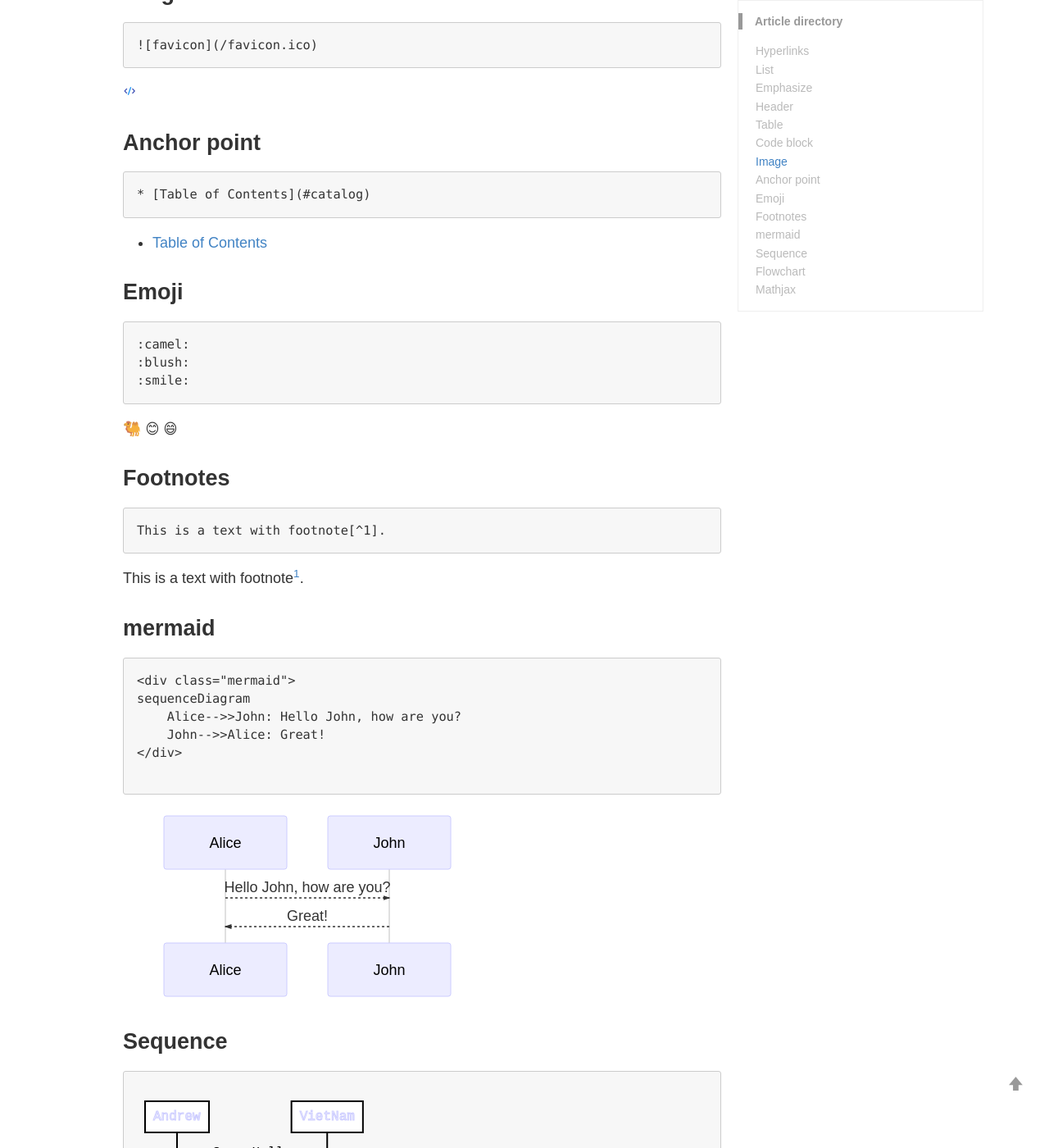
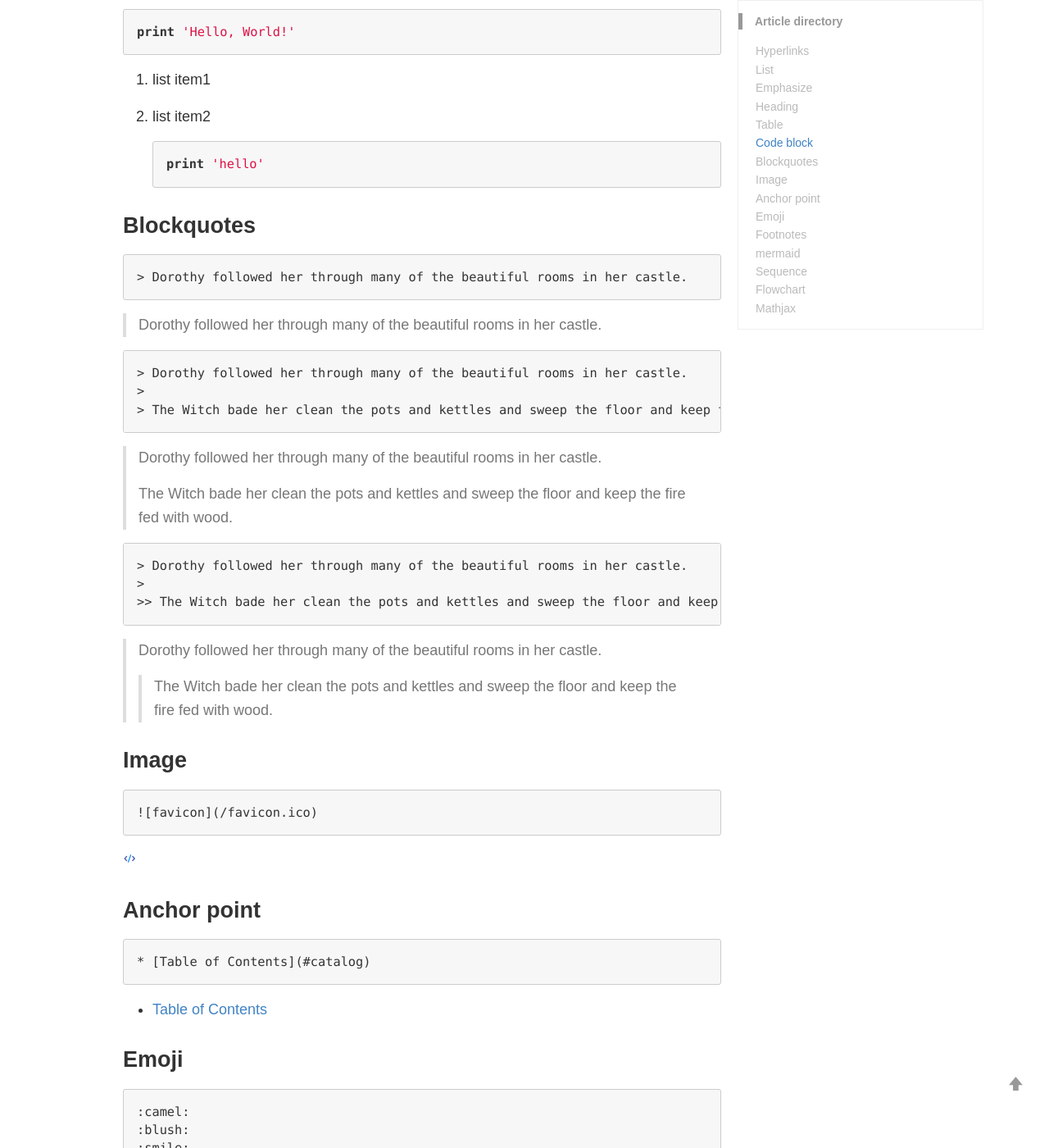
Before and after one commit to nqloc/nqloc.github.io, a Jekyll site: the page built from _wiki/markdown-cheatsheet.md, in a window 1280 px wide and 1400 px high, scrolled down 3132 px. Shown: the whole window at 82% size. Built offline with Jekyll 4.4.1, drawn with Linux system fonts in a browser that asks for light colours; emoji names are drawn with the system emoji font; formulas are drawn with MathJax 3; comment, search, counter and statistics services are not loaded; some of the changed text lies outside the part shown.

Commit message:
Update markdown-cheatsheet.md

````diff
--- a/_wiki/markdown-cheatsheet.md
+++ b/_wiki/markdown-cheatsheet.md
@@ -82,18 +82,16 @@ active: true
 
 *Italics*
 
-### Header
+### Heading
 
-```
-# H1
-## H2
-### H3
-#### H4
-##### H5
-###### H6
-```
-
-Tips: `#` Add spaces to the middle of the title.
+| Markdown | HTML | Rendered Output |
+| ------- | :------ | :-----: |
+| ```# Heading level 1``` | ```<h1>Heading level 1</h1>``` | <h1>Heading level 1</h1> |
+| ```## Heading level 2``` | ```<h2>Heading level 2</h2>``` | <h2>Heading level 2</h2> |
+| ```### Heading level 3``` | ```<h3>Heading level 3</h3>``` | <h3>Heading level 3</h3> |
+| ```#### Heading level 4``` | ```<h4>Heading level 4</h4>``` | <h4>Heading level 4</h4> |
+| ```##### Heading level 5``` | ```<h5>Heading level 5</h5>``` | <h5>Heading level 5</h5> |
+| ```###### Heading level 6``` | ```<h6>Heading level 6</h6>``` | <h6>Heading level 6</h6> |
 
 ### Table
 
@@ -124,6 +122,34 @@ print 'Hello, World!'
    ```python
    print 'hello'
    ```
+
+### Blockquotes
+
+```
+> Dorothy followed her through many of the beautiful rooms in her castle.
+```
+
+> Dorothy followed her through many of the beautiful rooms in her castle.
+
+```
+> Dorothy followed her through many of the beautiful rooms in her castle.
+>
+> The Witch bade her clean the pots and kettles and sweep the floor and keep the fire fed with wood.
+```
+
+> Dorothy followed her through many of the beautiful rooms in her castle.
+>
+> The Witch bade her clean the pots and kettles and sweep the floor and keep the fire fed with wood.
+
+```
+> Dorothy followed her through many of the beautiful rooms in her castle.
+>
+>> The Witch bade her clean the pots and kettles and sweep the floor and keep the fire fed with wood.
+```
+
+> Dorothy followed her through many of the beautiful rooms in her castle.
+>
+>> The Witch bade her clean the pots and kettles and sweep the floor and keep the fire fed with wood.
 
 ### Image
 
````
